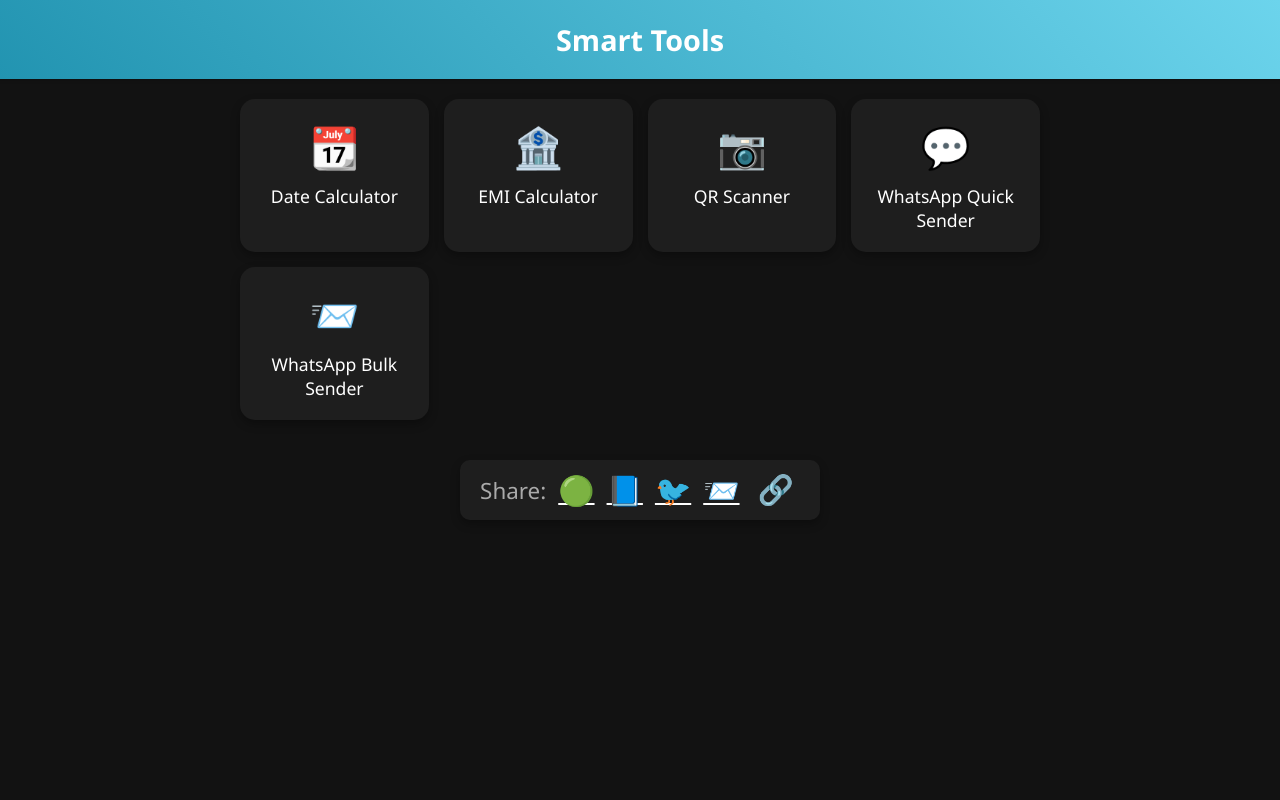
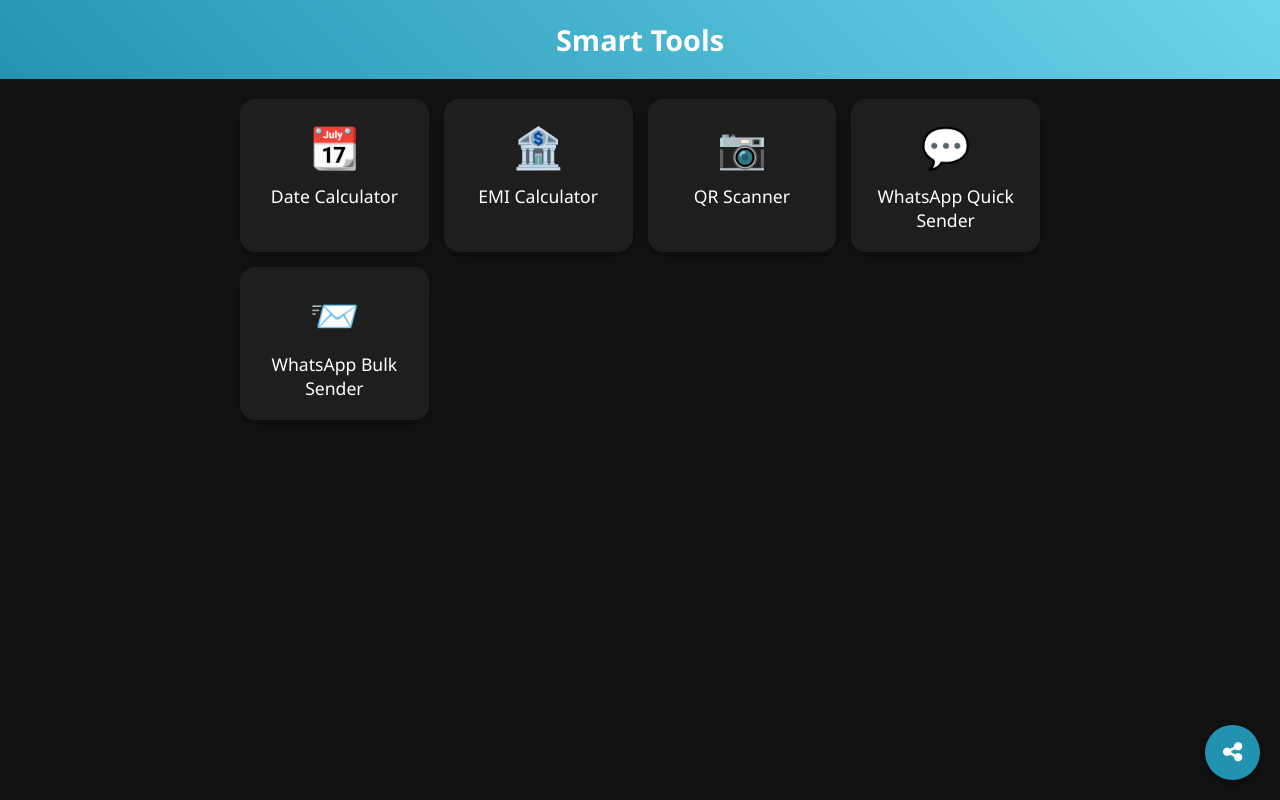
Before and after one commit to Selbindotin/Tools, a plain HTML site: page index.html in a window 1280 px wide. Drawn offline with Linux system fonts and the light colour scheme.

Commit message:
Update index.html

```diff
--- a/index.html
+++ b/index.html
@@ -1,6 +1,9 @@
 <!DOCTYPE html>
 <html lang="en">
 <head>
+  <!-- Font Awesome for social icons -->
+  <link rel="stylesheet" href="https://cdnjs.cloudflare.com/ajax/libs/font-awesome/6.5.0/css/all.min.css" crossorigin="anonymous" />
+
   <!-- Google Tag Manager -->
   <script>
     (function(w,d,s,l,i){w[l]=w[l]||[];w[l].push({'gtm.start':
@@ -9,7 +12,6 @@
     'https://www.googletagmanager.com/gtm.js?id='+i+dl;f.parentNode.insertBefore(j,f);
     })(window,document,'script','dataLayer','GTM-N7K98GS2');
   </script>
-  <!-- End Google Tag Manager -->
 
   <!-- Google Analytics -->
   <script async src="https://www.googletagmanager.com/gtag/js?id=G-MQ274LLYZW"></script>
@@ -106,42 +108,68 @@
       margin-top: 10px;
     }
 
-    .share-bar {
-      display: flex;
-      justify-content: center;
-      gap: 12px;
-      margin: 20px auto;
-      background: #1e1e1e;
-      padding: 10px 20px;
-      border-radius: 10px;
-      font-size: 1.4em;
-      align-items: center;
-      color: #aaa;
-      max-width: 90%;
-      box-shadow: 0 4px 10px rgba(0,0,0,0.3);
+    /* Floating Share Button Styles */
+    .floating-share {
+      position: fixed;
+      bottom: 20px;
+      right: 20px;
+      z-index: 9999;
     }
 
-    .share-bar a,
-    .share-bar button {
+    .share-main {
+      background-color: #2193b0;
+      border: none;
+      border-radius: 50%;
+      width: 55px;
+      height: 55px;
+      font-size: 22px;
       color: white;
+      cursor: pointer;
+      box-shadow: 0 4px 12px rgba(0, 0, 0, 0.4);
+      transition: transform 0.2s;
+    }
+
+    .share-main:hover {
+      transform: scale(1.1);
+    }
+
+    .share-options {
+      display: none;
+      position: absolute;
+      bottom: 70px;
+      right: 0;
+      background: #1e1e1e;
+      border-radius: 12px;
+      padding: 10px;
+      box-shadow: 0 4px 12px rgba(0,0,0,0.4);
+      flex-direction: column;
+      gap: 10px;
+    }
+
+    .share-options a,
+    .share-options button {
       background: none;
       border: none;
-      font-size: 1.3em;
+      color: white;
+      font-size: 20px;
       cursor: pointer;
-      transition: transform 0.2s ease;
+      display: flex;
+      align-items: center;
+      gap: 10px;
+      padding: 5px;
     }
 
-    .share-bar a:hover,
-    .share-bar button:hover {
-      transform: scale(1.2);
+    .share-options a:hover,
+    .share-options button:hover {
+      color: #00e6e6;
     }
   </style>
 </head>
 <body>
+
   <!-- Google Tag Manager (noscript) -->
   <noscript><iframe src="https://www.googletagmanager.com/ns.html?id=GTM-N7K98GS2"
   height="0" width="0" style="display:none;visibility:hidden"></iframe></noscript>
-  <!-- End Google Tag Manager (noscript) -->
 
   <header>Smart Tools</header>
 
@@ -168,16 +196,26 @@
     </a>
   </main>
 
-  <div class="share-bar">
-    <span>Share:</span>
-    <a href="https://api.whatsapp.com/send?text=https://tools.selbin.in" target="_blank" title="WhatsApp">🟢</a>
-    <a href="https://www.facebook.com/sharer/sharer.php?u=https://tools.selbin.in" target="_blank" title="Facebook">📘</a>
-    <a href="https://twitter.com/intent/tweet?url=https://tools.selbin.in&text=Smart%20Tools%20Online" target="_blank" title="Twitter">🐦</a>
-    <a href="https://t.me/share/url?url=https://tools.selbin.in&text=Smart%20Tools" target="_blank" title="Telegram">📨</a>
-    <button onclick="copyLink()" title="Copy Link">🔗</button>
+  <!-- Floating Share Button -->
+  <div class="floating-share">
+    <button class="share-main" onclick="toggleShareMenu()" title="Share this site">
+      <i class="fas fa-share-alt"></i>
+    </button>
+    <div class="share-options" id="shareOptions">
+      <a href="https://api.whatsapp.com/send?text=https://tools.selbin.in" target="_blank"><i class="fab fa-whatsapp"></i> WhatsApp</a>
+      <a href="https://www.facebook.com/sharer/sharer.php?u=https://tools.selbin.in" target="_blank"><i class="fab fa-facebook"></i> Facebook</a>
+      <a href="https://twitter.com/intent/tweet?url=https://tools.selbin.in&text=Smart%20Tools%20Online" target="_blank"><i class="fab fa-twitter"></i> Twitter</a>
+      <a href="https://t.me/share/url?url=https://tools.selbin.in&text=Smart%20Tools" target="_blank"><i class="fab fa-telegram"></i> Telegram</a>
+      <button onclick="copyLink()"><i class="fas fa-link"></i> Copy Link</button>
+    </div>
   </div>
 
   <script>
+    function toggleShareMenu() {
+      const options = document.getElementById('shareOptions');
+      options.style.display = options.style.display === 'flex' ? 'none' : 'flex';
+    }
+
     function copyLink() {
       navigator.clipboard.writeText("https://tools.selbin.in").then(() => {
         alert("Link copied to clipboard!");
```
